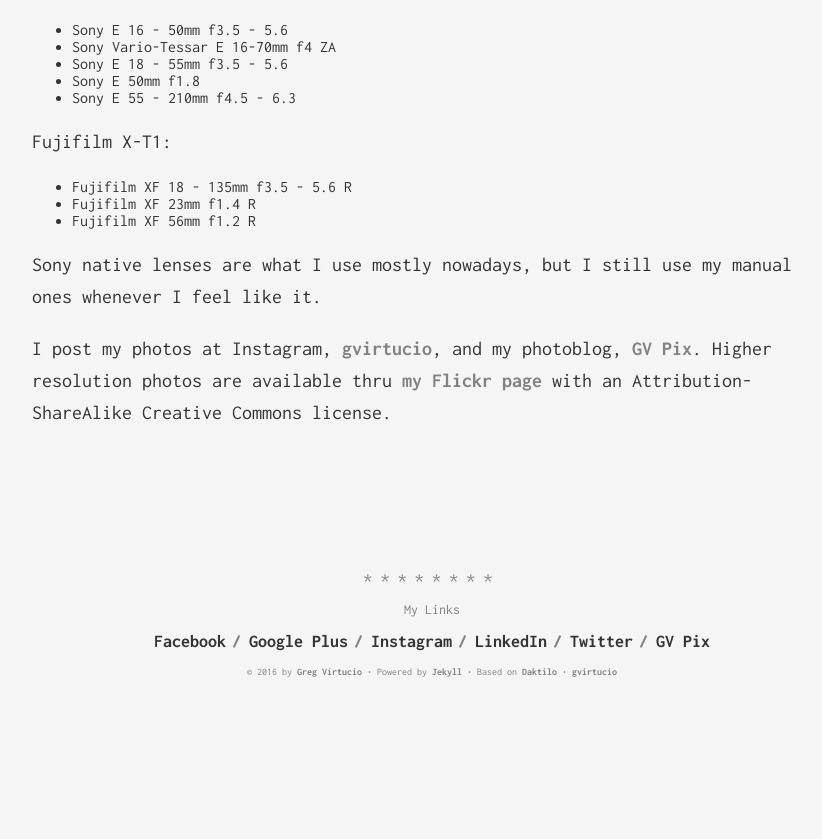
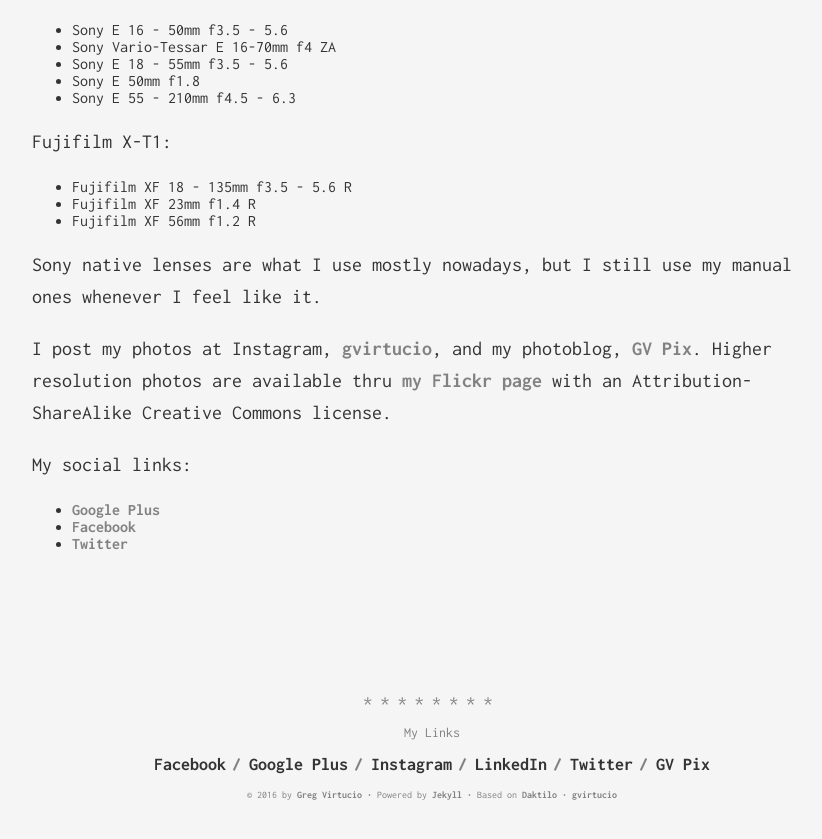
Before and after one commit to mayarichman/gvirtucio.github.io, a Jekyll site: the page built from about.md, in a window 1280 px wide and 900 px high, scrolled down 1296 px. Shown: the top 839 px of the window, without its empty margins (208-1030 px from the left). Built offline with Jekyll 4.4.1, drawn with Linux system fonts in a browser that asks for light colours; before the commit the page ends 2073 px from its top, so only the background shows below that.

Commit message:
Update about.md

```diff
--- a/about.md
+++ b/about.md
@@ -40,3 +40,9 @@ Fujifilm X-T1:
 Sony native lenses are what I use mostly nowadays, but I still use my manual ones whenever I feel like it.
 
 I post my photos at Instagram, [gvirtucio](https://www.instagram.com/gvirtucio/), and my photoblog, [GV Pix](http://gvpix.com). Higher resolution photos are available thru [my Flickr page](https://www.flickr.com/photos/gregvirtucio/) with an Attribution-ShareAlike Creative Commons license.
+
+My social links:
+
+ - [Google Plus](https://plus.google.com/+GregVirtucio)
+ - [Facebook](https://www.facebook.com/greg.virtucio)
+ - [Twitter](https://twitter.com/gvirtucio)
```
